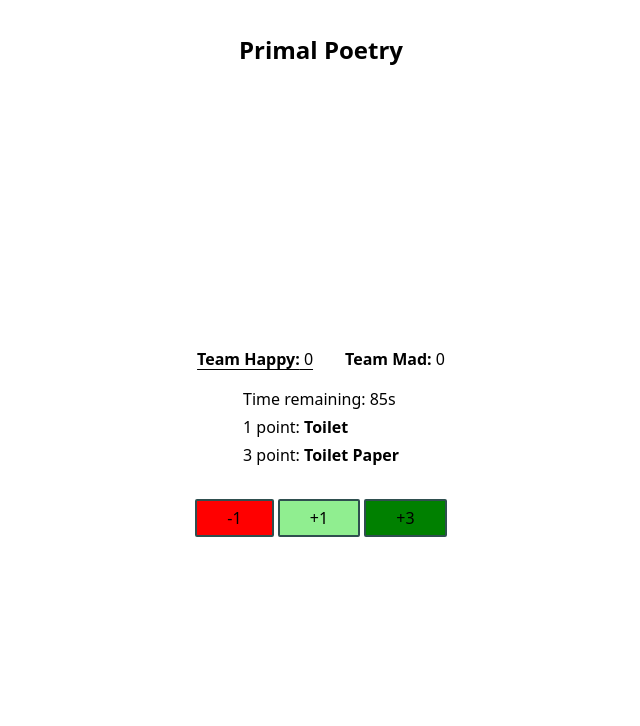
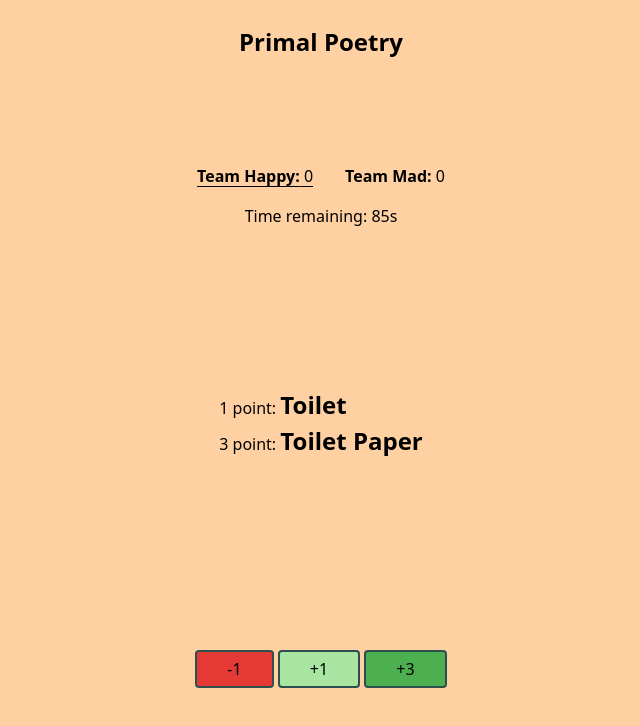
Before and after one commit to yodigi7/primal-poetry, a SvelteKit app: page /game in a window 1280 px wide. Shown: the top 726 px of the page, without its empty margins (319-959 px from the left). Built offline with nearby package versions, Linux system fonts and the light colour scheme.

Commit message:
Make into a PWA

```diff
--- a/src/app.html
+++ b/src/app.html
@@ -3,7 +3,9 @@
 	<head>
 		<meta charset="utf-8" />
 		<link rel="icon" href="%sveltekit.assets%/favicon.png" />
+		<link rel="manifest" href="%sveltekit.assets%/manifest.json" />
 		<meta name="viewport" content="width=device-width, initial-scale=1" />
+		<title>Primal Poetry</title>
 		%sveltekit.head%
 	</head>
 	<body data-sveltekit-preload-data="hover">
--- a/src/routes/+layout.svelte
+++ b/src/routes/+layout.svelte
@@ -3,7 +3,9 @@
 	let { children } = $props();
 </script>
 
-<h1><strong>Primal Poetry</strong></h1>
+<header>
+	<h1><strong>Primal Poetry</strong></h1>
+</header>
 
 <div>
 	{@render children()}
@@ -15,6 +17,7 @@
         margin: 0;
         display: flex;
         flex-direction: column;
+		background-color: #FFD1A2;
     }
 
 	div {
@@ -26,7 +29,7 @@
 	}
 
 	h1 {
-		padding: 2rem;
+		padding: 1.5rem;
 		text-align: center;
 		font-size: 1.5rem;
 	}
--- a/src/routes/end/+page.svelte
+++ b/src/routes/end/+page.svelte
@@ -19,7 +19,7 @@
 
 <strong class="container">
     {#if scoreTeamHappy !== undefined && scoreTeamMad !== undefined}
-        <div class="text-center result">
+        <div class="text-center text-6xl">
         {#if scoreTeamHappy > scoreTeamMad}
             Team Happy Wins!
         {:else if scoreTeamMad > scoreTeamHappy}
--- a/src/routes/game/+page.svelte
+++ b/src/routes/game/+page.svelte
@@ -23,7 +23,7 @@
 	let scoreTeamHappy = 0; // Team Happy's score
 	let scoreTeamMad = 0; // Team Mad's score
 	let currentTeam = 1; // Track which team is playing (1 or 2)
-	let otherTeam = 2;
+	let otherTeam = currentTeam === 1 ? "Mad" : "Happy";
 	/**
 	 * @type {number}
 	 */
@@ -34,7 +34,7 @@
 	 * @return {boolean} returns true if found game state, otherwise return false if starting fresh
 	 */
 	function loadGameState() {
-		const gameStateString = localStorage.getItem('gameState');
+		const gameStateString = sessionStorage.getItem('gameState');
 		if (gameStateString) {
 			const gameState = JSON.parse(gameStateString);
 			({
@@ -66,7 +66,7 @@
 			currentWord1,
 			currentWord3
 		});
-		localStorage.setItem('gameState', gameState);
+		sessionStorage.setItem('gameState', gameState);
 	}
 
 	/**
@@ -76,13 +76,13 @@
 		interval = setInterval(() => {
 			if (wordList.length <= 0) {
 				clearInterval(interval);
-				// Go to stop screen
+        endGame();
 			} else if (timer > 0) {
 				timer--;
 				saveGameState();
 			} else {
 				clearInterval(interval);
-				// Go to stop screen
+        navigator.vibrate(500);
 			}
 		}, 1000);
 	}
@@ -93,10 +93,10 @@
 	function switchTurn() {
 		if (currentTeam === 1) {
 			currentTeam = 2;
-			otherTeam = 1;
+			otherTeam = "Happy";
 		} else {
 			currentTeam = 1;
-			otherTeam = 2;
+			otherTeam = "Mad";
 		}
 		// Reset the timer and start again
 		timer = turnDuration;
@@ -143,7 +143,7 @@
    * Go to end game screen.
    */
 	function endGame() {
-		localStorage.removeItem('gameState');
+		sessionStorage.removeItem('gameState');
     goto(`${base}/end?teamHappy=${scoreTeamHappy}&teamMad=${scoreTeamMad}`)
 	}
 
@@ -160,15 +160,17 @@
 </script>
 
 <div class="root">
-	<div class="inline-flex space-x-8 py-4">
-		<p class={currentTeam === 1 ? 'activeTeam' : ''}><strong>Team Happy:</strong> {scoreTeamHappy}</p>
-		<p class={currentTeam === 2 ? 'activeTeam' : ''}><strong>Team Mad:</strong> {scoreTeamMad}</p>
-	</div>
+  <div>
+    <div class="inline-flex space-x-8 pb-4">
+      <p class={currentTeam === 1 ? 'activeTeam' : ''}><strong>Team Happy:</strong> {scoreTeamHappy}</p>
+      <p class={currentTeam === 2 ? 'activeTeam' : ''}><strong>Team Mad:</strong> {scoreTeamMad}</p>
+    </div>
+    <p class="text-center">Time remaining: {timer}s</p>
+  </div>
 
 	<div class="flex flex-col space-y-1">
-		<p>Time remaining: {timer}s</p>
-		<p>1 point: <strong>{currentWord1}</strong></p>
-		<p>3 point: <strong>{currentWord3}</strong></p>
+		<p>1 point: <strong class="text-2xl">{currentWord1}</strong></p>
+		<p>3 point: <strong class="text-2xl">{currentWord3}</strong></p>
 	</div>
 
 	<div class="py-8">
@@ -178,15 +180,15 @@
 	</div>
 
 	{#if wordList.length <= 0}
-		OUT OF CARDS!
+  <strong>OUT OF CARDS!</strong>
 	{/if}
 
 	{#if timer === 0}
-		<p>Out of Time!</p>
+		<p class="text-xl"><strong>Out of Time!</strong></p>
 		<p>Pass to Team {otherTeam}</p>
-		<div>
-			<button on:click={switchTurn}>Start Next Turn</button>
-			<button on:click={endGame}>End Game</button>
+		<div class="py-4">
+			<button class="mr-4" on:click={switchTurn}>Start Turn</button>
+			<button class="ml-4" on:click={endGame}>End Game</button>
 		</div>
 	{/if}
 </div>
@@ -196,19 +198,21 @@
 		display: flex;
 		flex-direction: column;
 		align-items: center;
+    height: 100%;
+    justify-content: space-around;
 	}
 	.minus1 {
-		background-color: red;
+		background-color: #E53935;
 	}
 	.plus1 {
-		background-color: lightgreen;
+		background-color: #A8E6A1;
 	}
 	.plus3 {
-		background-color: green;
+		background-color: #4CAF50;
 	}
 	button {
 		border: 2px solid darkslategray;
-		border-radius: 0.125rem;
+		border-radius: 0.25rem;
 		padding: 5px 30px;
 	}
 	.activeTeam {
```
Also changed, not shown: static/favicon.png, static/manifest.json.
